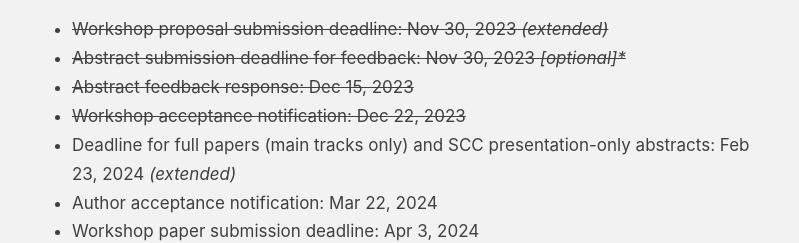
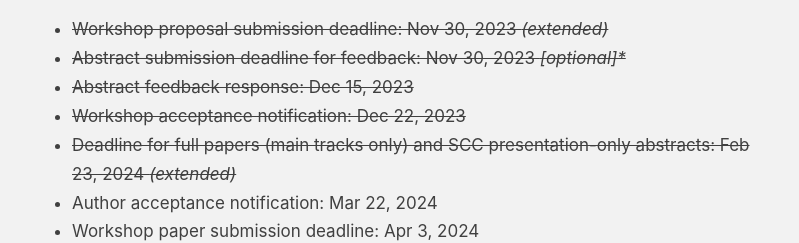
Before and after one commit to AntoineRichard/SpaceRoboticsWorkshop, a plain HTML site: page public/submissions.html in a window 1280 px wide. Shown: the part 2520-2763 px from the top of the page, without its empty margins (239-1038 px from the left). Drawn offline with Linux system fonts and the light colour scheme; a script that the page names is missing.

Commit message:
Strike Feb 23 2024 deadline for full papers date

```diff
--- a/public/submissions.html
+++ b/public/submissions.html
@@ -181,7 +181,7 @@
         <li><strike>Abstract submission deadline for feedback: Nov 30, 2023 <i>[optional]*</i></strike></li>
         <li><strike>Abstract feedback response: Dec 15, 2023</strike></li>
         <li><strike>Workshop acceptance notification: Dec 22, 2023</strike></li>
-        <li>Deadline for full papers (main tracks only) and SCC presentation-only abstracts: Feb 23, 2024 <i>(extended)</i></li>
+        <li><strike>Deadline for full papers (main tracks only) and SCC presentation-only abstracts: Feb 23, 2024 <i>(extended)</i></strike></li>
         <li>Author acceptance notification: Mar 22, 2024</li>
         <li>Workshop paper submission deadline: Apr 3, 2024</li>
         <li>Registration site open: Apr 14, 2024</li>
```
